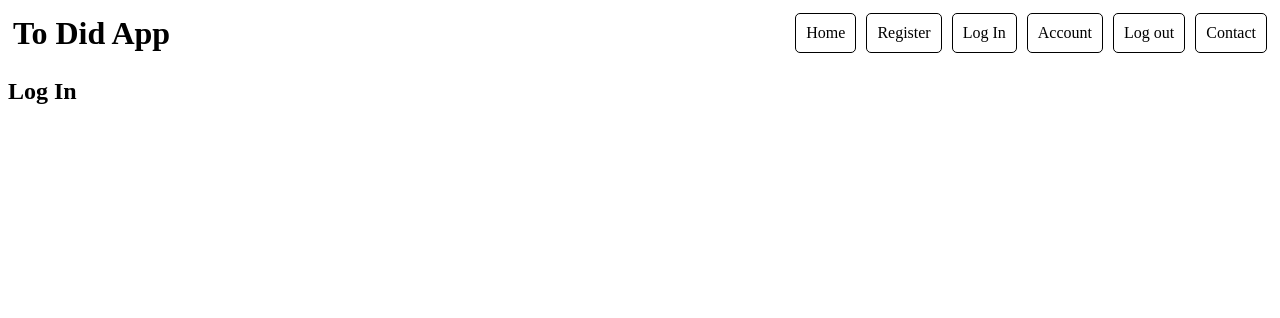
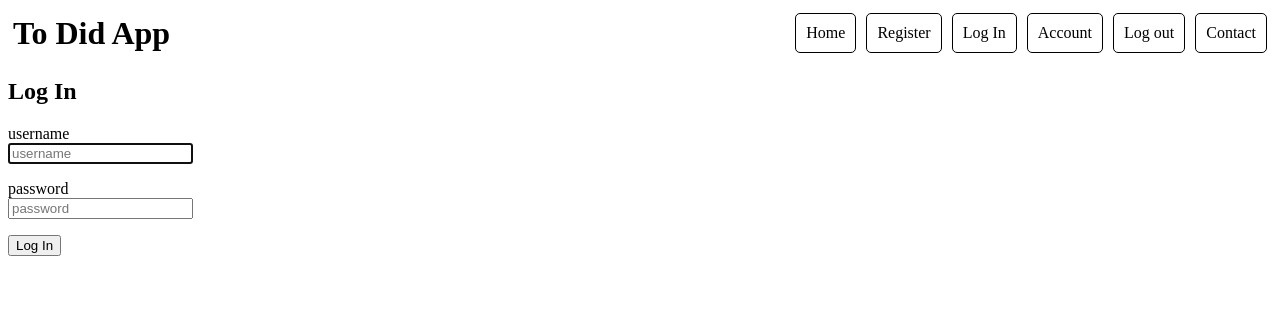
Before and after one commit to CharlieMallon/milestoneThree, a Flask app: page /login in a window 1280 px wide. Shown: the top 318 px of the page. Run offline with Flask 2, Linux system fonts and the light colour scheme; some libraries are stand-ins or nearby versions.

Commit message:
added log in page and functionality

```diff
--- a/app.py
+++ b/app.py
@@ -49,9 +49,34 @@ def register():
     return render_template("register.html", form=reg_form)
 
 
-@app.route("/login")
+@app.route("/login", methods=[ 'GET', 'POST'])
 def login():
-    return render_template("login.html")
+    log_form = LogInForm()
+    if request.method == "POST":
+        # check if username already exists in db
+        existing_user = mongo.db.users.find_one(
+            {"username": log_form.username.data.lower()})
+
+        if existing_user:
+            # check hashed passwords match
+            if check_password_hash(
+                existing_user["password"], log_form.password.data):
+                    session["user"] = log_form.username.data.lower()
+                    flash("Welcome, {}".format(
+                        log_form.username.data))
+                    return redirect(url_for(
+                        "account", username=session["user"]))
+            else:
+                # invalid password match
+                flash("Incorrect Username and/or Password")
+                return redirect(url_for("login"))
+
+        else:
+            # invalid username match
+                flash("Incorrect Username and/or Password")
+                return redirect(url_for("login"))
+
+    return render_template("login.html", form=log_form)
 
 
 @app.route("/account")
--- a/form_fields.py
+++ b/form_fields.py
@@ -3,14 +3,18 @@ from wtforms import StringField, PasswordField, SubmitField
 from wtforms.validators import InputRequired, Length, EqualTo
 
 
-#registation form
-class RegistrationForm(FlaskForm):
+#Log In form
+class LogInForm(FlaskForm):
     username = StringField('username', validators=[
         InputRequired(message="Username required"),
         Length(min=4, max=25, message="Username must be between 4 and 25 charactors")])
     password = PasswordField('password', validators=[
         InputRequired(message="Password required"),
         Length(min=4, max=25, message="Password must be between 4 and 25 charactors")])
+    submit_button = SubmitField("Log In")
+
+#registation form
+class RegistrationForm(LogInForm):
     confirm_password = PasswordField('confirm password', validators=[
         InputRequired(message="Please confirm your password"),
         EqualTo('password', message="Passwords must match")])
--- a/templates/login.html
+++ b/templates/login.html
@@ -4,4 +4,44 @@
 
     <h2>Log In</h2>
 
+    <form action="{{ url_for('login') }}" method="POST">
+        <div>
+            <div>
+                {{ form.username.label }}
+            </div>
+            <div>
+                {{ form.username(class_='form-control', placeholder='username', autocomplete='off', autofocus=true) }}
+                <ul>
+                    {% for error in form.username.errors %}
+                        <li>
+                            {{ error }}
+                        </li>
+                    {% endfor %}
+                </ul>
+            </div>
+        </div>
+        <div>
+            <div>
+                {{ form.password.label }}
+            </div>
+            <div>
+                {{ form.password(class_='form-control', placeholder='password') }}
+                <ul>
+                    {% for error in form.password.errors %}
+                        <li>
+                            {{ error }}
+                        </li>
+                    {% endfor %}
+                </ul>
+            </div>
+        </div>
+        <div>
+            {{ form.submit_button }}
+        </div>
+
+        <!-- this is security! do some research on this -->
+        {{ form.csrf_token }}
+
+    </form>
+
 {% endblock %}
```
